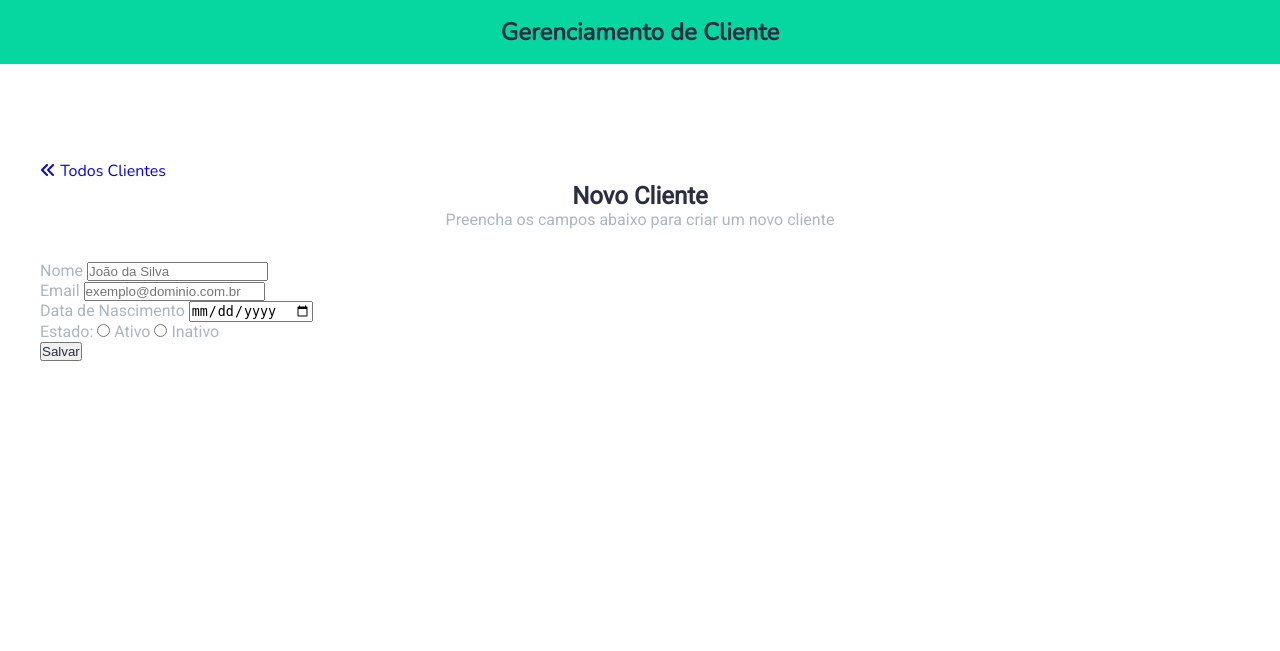
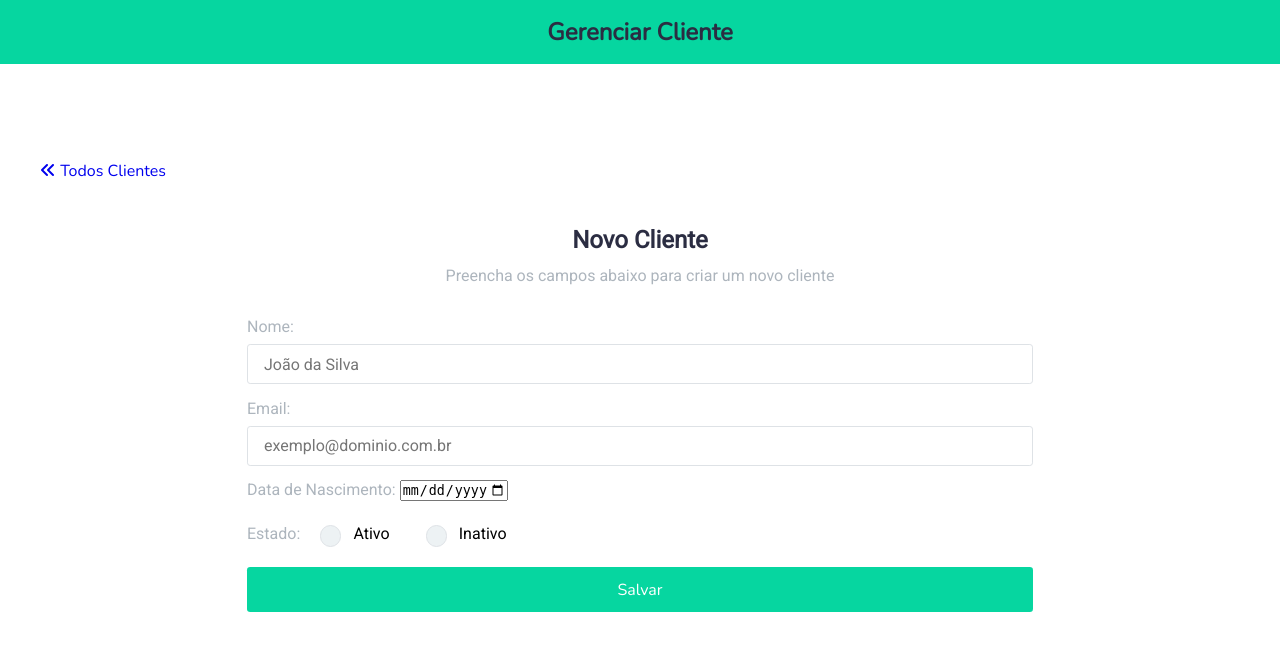
Before and after one commit to thiagopdo/GerenciarClientes, a Node server app: template views/add_user.html in a window 1280 px wide. Shown: the top 651 px of the page. Run offline with Node 20, Linux system fonts and the light colour scheme; the template is opened without the code that fills it, so the values that code supplies are empty; some libraries are stand-ins or nearby versions.

Commit message:
adicionado estilo a add_user.html

```diff
--- a/assets/css/style.css
+++ b/assets/css/style.css
@@ -119,7 +119,12 @@ table {
 }
 
 @media only screen and (max-width: 1024px) {
-    table, thead, tbody, th, td, tr {
+  table,
+  thead,
+  tbody,
+  th,
+  td,
+  tr {
     display: block;
   }
 
@@ -139,5 +144,100 @@ table {
     position: relative;
     padding-left: 50%;
   }
+}
 
+/* template para adicionar cliente e editar cliente  */
+.form-title {
+  margin-top: 2em;
 }
+
+.form-title > h2 {
+  padding: 0.5em 0;
+}
+
+.new_user {
+  max-width: 786px;
+  margin: auto;
+}
+
+#update_user .form-group,
+#add_user .form-group {
+  margin: 0.4em 0;
+}
+
+#update_user .form-group input[type="text"],
+#add_user .form-group input[type="text"] {
+  width: 100%;
+  padding: 0.6em 1em;
+  margin: 0.5em 0;
+  border: 1px solid var(--border);
+  font-family: "Roboto", sans-serif;
+  font-size: 1em;
+  border-radius: 0.2em;
+}
+
+#update_user .form-group .radio,
+#add_user .form-group .radio {
+  margin: 1em 1em;
+}
+
+/* botoes radio */
+.radio input[type="radio"] {
+  position: absolute;
+  opacity: 0;
+}
+
+.radio input[type="radio"] + .radio-label:before {
+  content: "";
+  background: var(--border-btn);
+  border-radius: 100%;
+  border: 1px solid var(--border);
+  display: inline-block;
+  width: 1.2em;
+  height: 1.2em;
+  position: relative;
+  top: 0.1em;
+  margin-right: 0.5em;
+  vertical-align: top;
+  cursor: pointer;
+  text-align: center;
+  -webkit-transition: all 0.25s ease;
+  transition: all 0.25s ease;
+}
+
+.radio input[type="radio"]:checked + .radio-label:before {
+  background-color: #06d6a0;
+  box-shadow: inset 0 0 0 4px #e0ecef;
+}
+
+.radio input[type="radio"]:focus + .radio-label:before {
+  outline: none;
+  border-color: #06d6a0;
+}
+
+.radio input[type="radio"]:disabled + .radio-label:before {
+  box-shadow: inset 0 0 0 4px #e0ecef;
+  background-color: #e9ecef;
+  border-color: #e0ecef;
+}
+
+#update_user .form-group .btn,
+#add_user .form-group .btn {
+  width: 100%;
+  padding: 0.7em 1em;
+  font-size: 1em;
+  border-radius: 0.2em;
+  border: none;
+  background-color: #06d6a0;
+  color: #fff;
+  font-family: "Nunito", sans-serif;
+  cursor: pointer;
+  transition: all 0.3s ease;
+  cursor: pointer;
+}
+
+#update_user .form-group .btn:hover,
+#add_user .form-group .btn:hover {
+  background-color: #04a777;
+  color: var(--border);
+}
--- a/views/add_user.html
+++ b/views/add_user.html
@@ -1,10 +1,10 @@
 <!DOCTYPE html>
-<html lang="en">
+<html lang="pt-br">
   <head>
     <meta charset="UTF-8" />
     <meta http-equiv="X-UA-Compatible" content="IE=edge" />
     <meta name="viewport" content="width=device-width, initial-scale=1.0" />
-    <title>Gerenciar clientes</title>
+    <title>Cadastrar novo cliente</title>
 
     <link
       rel="stylesheet"
@@ -21,7 +21,7 @@
       <nav>
         <div class="container">
           <div class="text-center">
-            <a href="/" class="nav-brand text-dark">Gerenciamento de Cliente</a>
+            <a href="/" class="nav-brand text-dark">Gerenciar Cliente</a>
           </div>
         </div>
       </nav>
@@ -48,7 +48,7 @@
         <form method="POST" id="update_user">
           <div class="new_user">
             <div class="form-group">
-              <label for="name" class="text-light">Nome</label>
+              <label for="name" class="text-light">Nome: </label>
               <input type="hidden" name="id" value="" />
               <input
                 type="text"
@@ -58,7 +58,7 @@
               />
             </div>
             <div class="form-group">
-              <label for="Email" class="text-light">Email</label>
+              <label for="Email" class="text-light">Email: </label>
               <input
                 type="text"
                 name="email"
@@ -68,27 +68,34 @@
             </div>
             <div class="form-group">
               <label for="birthday" class="text-light"
-                >Data de Nascimento</label
-              >
-              <input type="date" name="birthday" value="" id="birthday" />
-            </div>
+                >Data de Nascimento:
+              </label>
+              <input
+                type="date"
+                name="birthday"
+                lang="pt-BR"
+                value=""
+                id="birthday"
+                data-date-format="dd/mm/yyyy"
+                min="1950-01-01"
+                max="2030-12-31"
+              />
             </div>
             <div class="form-group">
               <label for="status" class="text-light">Estado: </label>
               <div class="radio inline">
                 <input type="radio" name="status" value="1" id="status" />
-              <label for="status" class="text-light"> Ativo</label>
+                <label for="status" class="radio-label"> Ativo</label>
               </div>
               <div class="radio inline">
-              <input type="radio" name="status" value="0" id="status" />
-              <label for="status" class="text-light"> Inativo</label>
+                <input type="radio" name="status" value="0" id="status1" />
+                <label for="status1" class="radio-label"> Inativo</label>
               </div>
             </div>
-
             <div class="form-group">
               <button type="submit" class="btn text-dark update">Salvar</button>
             </div>
-
+          </div>
         </form>
       </div>
     </main>
```
Lines whose indentation alone changed are shown as unchanged.
